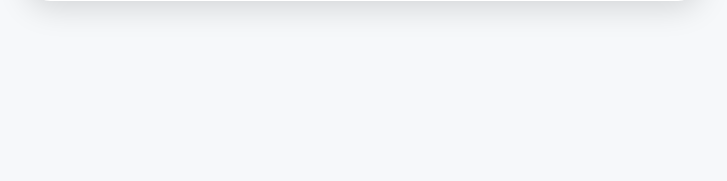
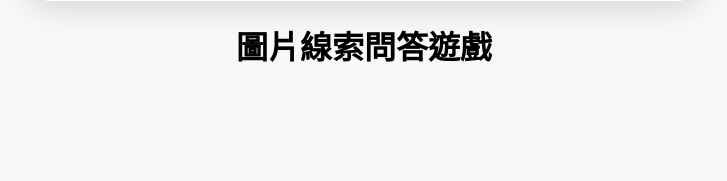
Before and after one commit to ou891226-spec/ouu, a PHP site: page /clue.php in a window 1280 px wide. Shown: the part 619-800 px from the top of the page, without its empty margins (276-1003 px from the left). Run offline with PHP 8.4, Linux system fonts and the light colour scheme; data comes from the database, SQL or seed files in the repository.

Commit message:
pan測試

```diff
--- a/project12/clue.php
+++ b/project12/clue.php
@@ -52,3 +52,4 @@ $image_path = 'img/two people-1_0.jpg';
     </div>
 </body>
 </html>
+<h1>圖片線索問答遊戲</h1>
```
